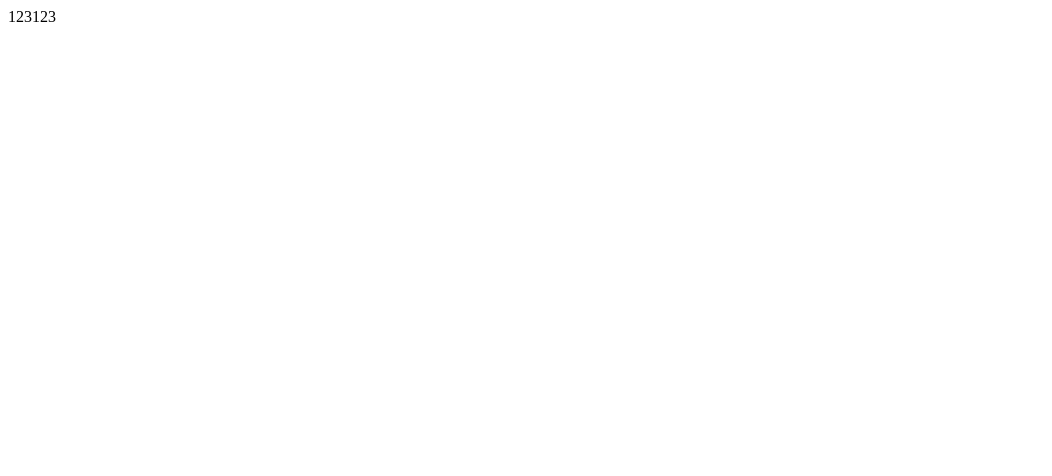
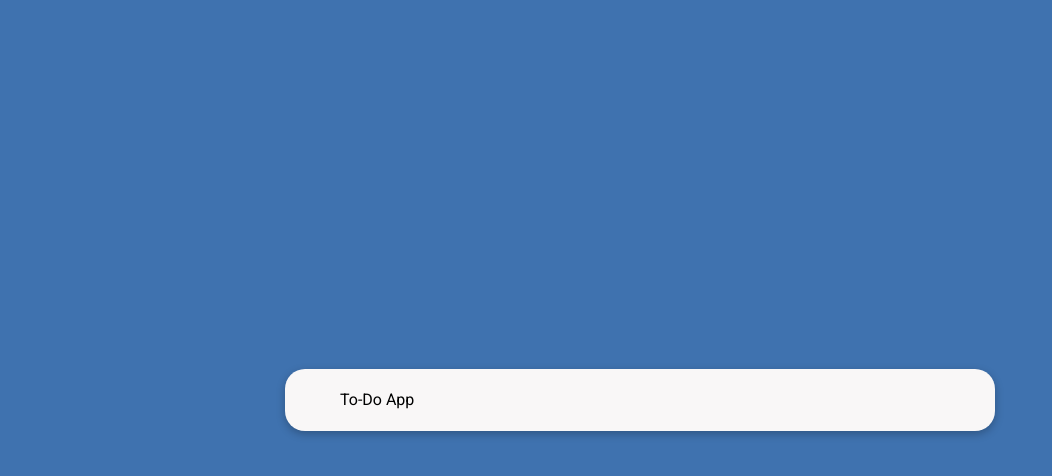
Before and after one commit to etherealelement/todolist-app, a React (Vite) app: page / in a window 1280 px wide. Shown: the top 476 px of the page, without its empty margins (0-1052 px from the left). Built offline with nearby package versions, Linux system fonts and the light colour scheme.

Commit message:
add: adticle styles

```diff
--- a/src/view/App/index.module.scss
+++ b/src/view/App/index.module.scss
@@ -0,0 +1,7 @@
+.article {
+  background: #f9f7f7;
+  box-shadow: 0px 3px 8px rgba(0, 0, 0, 0.25);
+  border-radius: 20px;
+	padding: 20px 55px;
+	min-width: 600px;
+}
--- a/src/view/App/index.tsx
+++ b/src/view/App/index.tsx
@@ -1,10 +1,14 @@
 import React from "react";
-
+import styles from "./index.module.scss"
 
 export const App: React.FC = () => {
 	return (
 		<>
-		<article>123123</article>
+		<article className={styles.article}>
+			<h1 className={styles.articleTitle}>To-Do App</h1>
+			<section className={styles.articleSection}></section>
+			<section className={styles.articleSection}></section>
+		</article>
 		</>
 	)
 }
--- /dev/null
+++ b/src/view/styles/common.scss
@@ -0,0 +1,12 @@
+@import url('https://fonts.googleapis.com/css2?family=Inter:wght@300;400;700&family=Roboto:wght@400;500&display=swap');
+
+body {
+    font: 16px/1.4 'Roboto', sans-serif;
+    background: #3F72AF;
+    min-height: 100vh;
+    padding: 1rem;
+    box-sizing: border-box;
+    display: flex;
+    align-items: center;
+    justify-content: center;
+}
--- /dev/null
+++ b/src/view/styles/reset.scss
@@ -0,0 +1,43 @@
+html, body, div, span, applet, object, iframe,
+h1, h2, h3, h4, h5, h6, p, blockquote, pre,
+a, abbr, acronym, address, big, cite, code,
+del, dfn, em, img, ins, kbd, q, s, samp,
+small, strike, strong, sub, sup, tt, var,
+b, u, i, center,
+dl, dt, dd, ol, ul, li,
+fieldset, form, label, legend,
+table, caption, tbody, tfoot, thead, tr, th, td,
+article, aside, canvas, details, embed,
+figure, figcaption, footer, header, hgroup,
+menu, nav, output, ruby, section, summary,
+time, mark, audio, video {
+	margin: 0;
+	padding: 0;
+	border: 0;
+	font-size: 100%;
+	font: inherit;
+	vertical-align: baseline;
+}
+/* HTML5 display-role reset for older browsers */
+article, aside, details, figcaption, figure,
+footer, header, hgroup, menu, nav, section {
+	display: block;
+}
+body {
+	line-height: 1;
+}
+ol, ul {
+	list-style: none;
+}
+blockquote, q {
+	quotes: none;
+}
+blockquote:before, blockquote:after,
+q:before, q:after {
+	content: '';
+	content: none;
+}
+table {
+	border-collapse: collapse;
+	border-spacing: 0;
+}
```
Also changed, not shown: src/main.tsx (+6 -3 lines).
